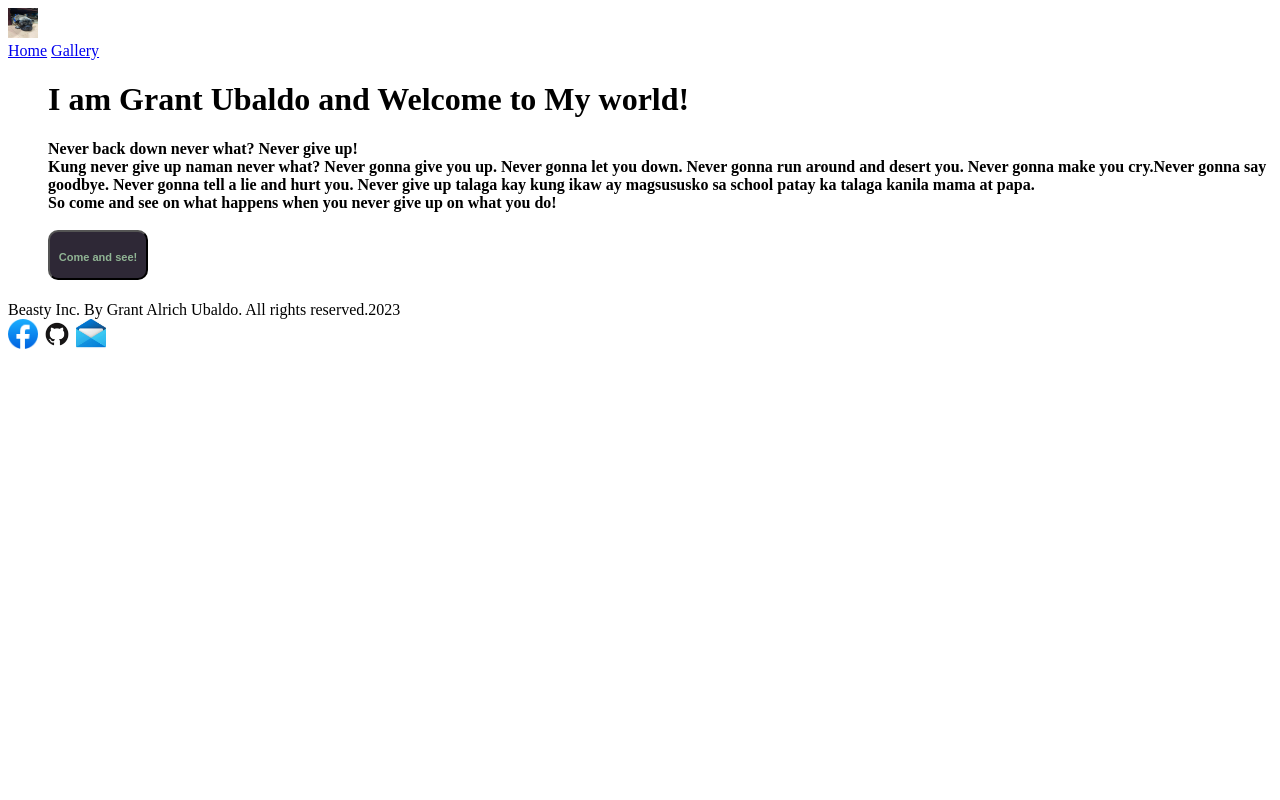
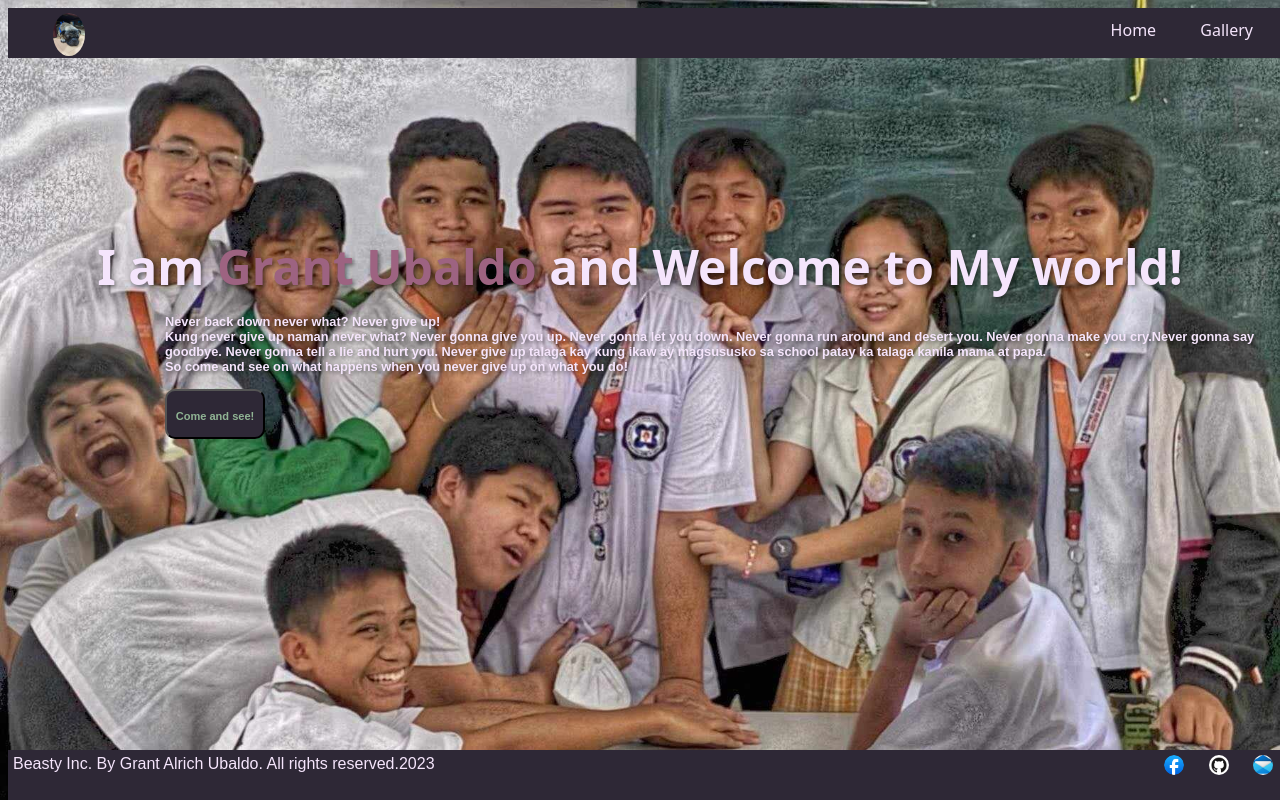
Before and after one commit to Grantt121/Q1AA1_Li_GA_Ubaldo, a plain HTML site: page index.html in a window 1280 px wide. Drawn offline with Linux system fonts and the light colour scheme.

Commit message:
Add files via upload

```diff
--- a/index.html
+++ b/index.html
@@ -3,7 +3,7 @@
 <head>
     <meta charset="UTF-8">
     <meta name="viewport" content="width=device-width, initial-scale=1.0">
-    <link rel="stylsheet" href="styles.css">
+    <link rel="stylesheet" href="styles.css">
     <title>Home Page</title>
 </head>
 <body>
--- a/styles.css
+++ b/styles.css
@@ -32,7 +32,7 @@
     position: fixed;
     bottom: 0;
 }
-.bottombar h5
+.bottombar
 {
     color: #F5E5FC;
 
```
